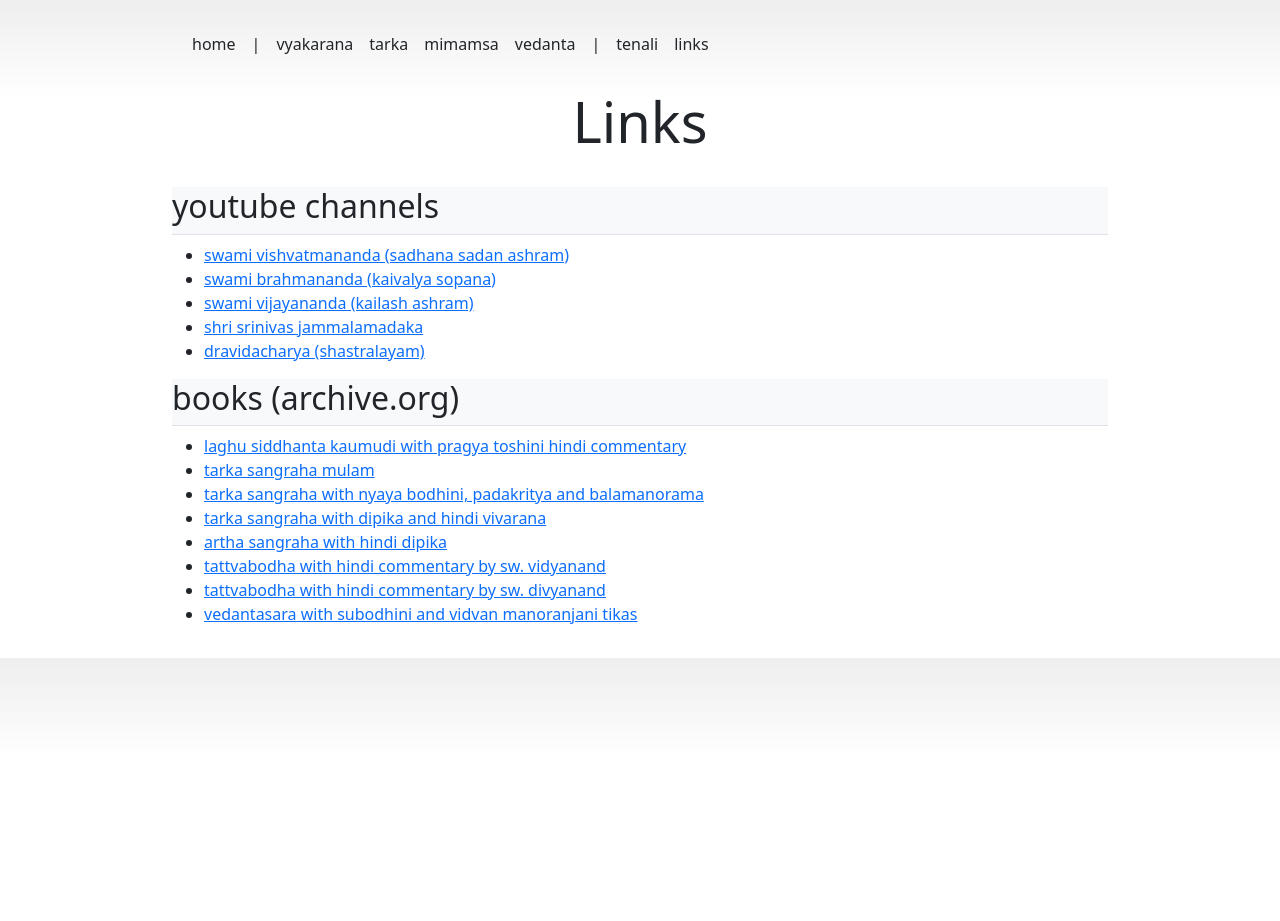
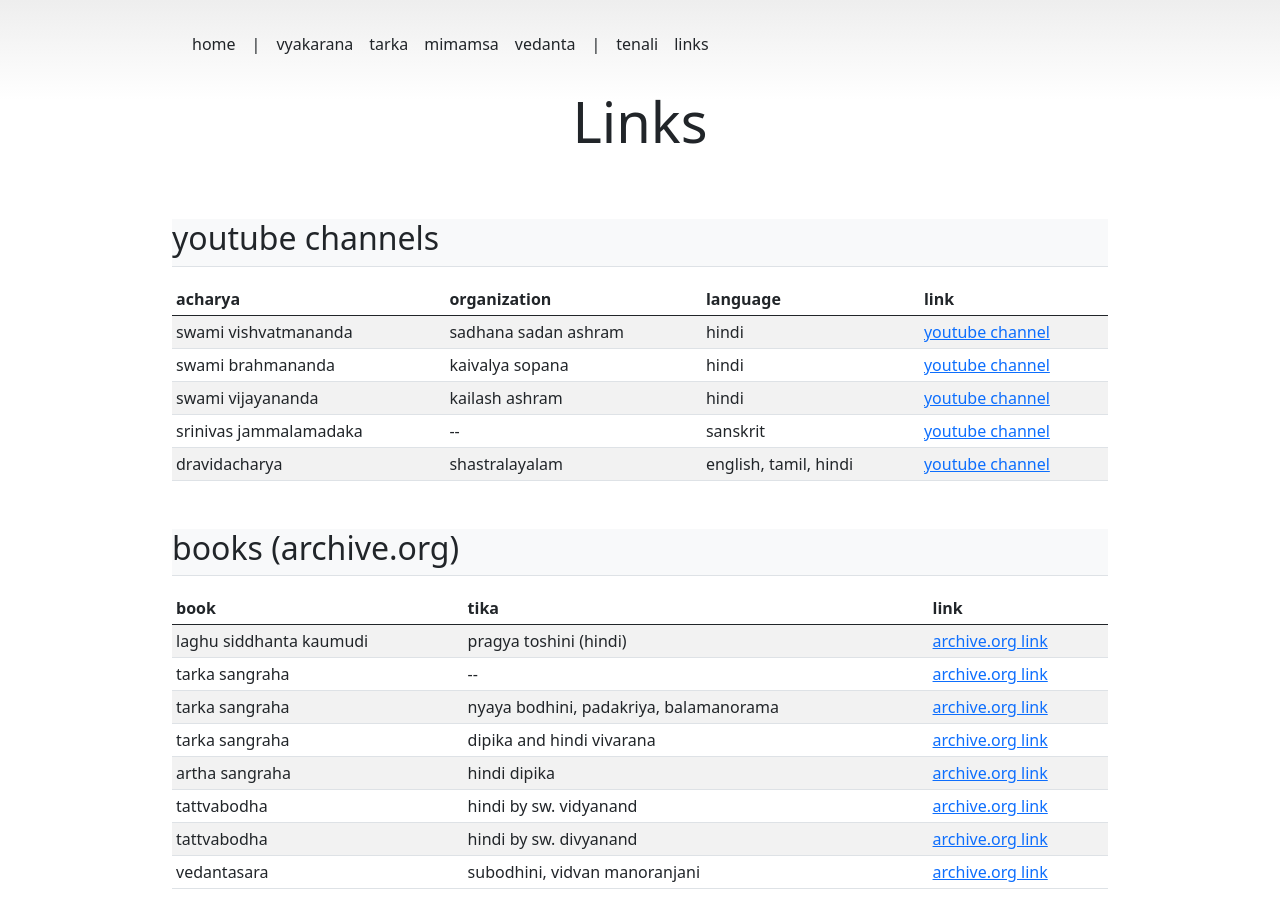
Before and after one commit to aupasana/vedanta, a Jekyll site: the page built from links.md, in a window 1280 px wide. Built offline with Jekyll 4.4.1, drawn with Linux system fonts in a browser that asks for light colours; before the commit the page ends 900 px from its top, so only the background shows below that.

Commit message:
links.md: format as tables

```diff
--- a/assets/vedanta.css
+++ b/assets/vedanta.css
@@ -45,3 +45,8 @@ h3 {
   padding: 0.5rem;
   margin: 1rem;
 }
+
+.links-table-header {
+  margin-top: 2rem;
+  margin-bottom: 1rem;
+}
--- a/links.md
+++ b/links.md
@@ -3,28 +3,103 @@
 # To modify the layout, see https://jekyllrb.com/docs/themes/#overriding-theme-defaults
 
 layout: default
+channels:
+    - guru: swami vishvatmananda
+      org: sadhana sadan ashram
+      lang: hindi
+      link: https://www.youtube.com/channel/UCVBRpMGGXxAKgm3UxzCcpHQ
+    - guru: swami brahmananda
+      org: kaivalya sopana
+      lang: hindi
+      link: https://www.youtube.com/channel/UC7ahgOP9X8riUl39nxgixFA
+    - guru: swami vijayananda
+      org: kailash ashram
+      lang: hindi
+      link: https://www.youtube.com/channel/UCPqECyffnKOhuYV-1GwAdkg
+    - guru: srinivas jammalamadaka
+      org:  --
+      lang: sanskrit
+      link: https://www.youtube.com/c/JammalamadakaSrinivas
+    - guru: dravidacharya
+      org: shastralayalam
+      lang: english, tamil, hindi
+      link: https://www.youtube.com/user/Shastralayam/playlists
+books:
+    - name: laghu siddhanta kaumudi
+      tika: pragya toshini (hindi)
+      link: https://archive.org/details/lVSS_laghu-siddhant-kaumudi-mlbd-dharanand-shastri
+    - name: tarka sangraha
+      tika: --
+      link: https://archive.org/details/tarkasangrahalaksanatippanirajanarayanashuklachowkambha_202003_601_s
+    - name: tarka sangraha
+      tika: nyaya bodhini, padakriya, balamanorama
+      link: https://archive.org/details/tarkasangrahanyayabodhinipadakrutyachandrajasimhabalamanoramaguruprasadshastripa_202003_136_J
+    - name: tarka sangraha
+      tika: dipika and hindi vivarana
+      link: https://archive.org/details/wg062/
+    - name: artha sangraha
+      tika: hindi dipika
+      link: https://archive.org/details/ArthaSangrahaPanditSriShobhitMishra
+    - name: tattvabodha
+      tika: hindi by sw. vidyanand
+      link: https://archive.org/details/TattvabodhaHindiKailash
+    - name: tattvabodha
+      tika: hindi by sw. divyanand
+      link: https://archive.org/details/TattvabodhaAtmabodha
+    - name: vedantasara
+      tika: subodhini, vidvan manoranjani
+      link: https://archive.org/details/VedantaSara1916WithTwoCOmmentariesNirnaySagarPress
 ---
+
 
 <div class="vedanta-header p-3 pb-md-4 mx-auto text-center">
     <h1 class="display-4 fw-normal">Links</h1>
 </div>
 
-<h2 class="pb-2 border-bottom bg-light">youtube channels</h2>
+<h2 class="pb-2 border-bottom bg-light links-table-header">youtube channels</h2>
 
-- [swami vishvatmananda (sadhana sadan ashram)](https://www.youtube.com/channel/UCVBRpMGGXxAKgm3UxzCcpHQ)
-- [swami brahmananda (kaivalya sopana)](https://www.youtube.com/channel/UC7ahgOP9X8riUl39nxgixFA)
-- [swami vijayananda (kailash ashram)](https://www.youtube.com/channel/UCPqECyffnKOhuYV-1GwAdkg)
-- [shri srinivas jammalamadaka](https://www.youtube.com/c/JammalamadakaSrinivas)
-- [dravidacharya (shastralayam)](https://www.youtube.com/user/Shastralayam/playlists)
+<div class="table-responsive">
+    <table class="table table-striped table-sm">
+        <thead>
+            <tr>
+                <th scope="col">acharya</th>
+                <th scope="col">organization</th>
+                <th scope="col">language</th>
+                <th scope="col">link</th>
+            </tr>
+        </thead>
+        <tbody>
+        {% for c in page.channels %}
+            <tr>
+                <td>{{c.guru}}</td>
+                <td>{{c.org}}</td>
+                <td>{{c.lang}}</td>
+                <td><a href="{{c.link}}">youtube channel</a></td>
+            </tr>
+        {% endfor %}
+        </tbody>
+    </table>
+</div>
 
+<h2 class="pb-2 border-bottom bg-light links-table-header">books (archive.org)</h2>
 
-<h2 class="pb-2 border-bottom bg-light">books (archive.org)</h2>
-
-- [laghu siddhanta kaumudi with pragya toshini hindi commentary](https://archive.org/details/lVSS_laghu-siddhant-kaumudi-mlbd-dharanand-shastri)
-- [tarka sangraha mulam](https://archive.org/details/tarkasangrahalaksanatippanirajanarayanashuklachowkambha_202003_601_s)
-- [tarka sangraha with nyaya bodhini, padakritya and balamanorama](https://archive.org/details/tarkasangrahanyayabodhinipadakrutyachandrajasimhabalamanoramaguruprasadshastripa_202003_136_J)
-- [tarka sangraha with dipika and hindi vivarana](https://archive.org/details/wg062/)
-- [artha sangraha with hindi dipika](https://archive.org/details/ArthaSangrahaPanditSriShobhitMishra)
-- [tattvabodha with hindi commentary by sw. vidyanand](https://archive.org/details/TattvabodhaHindiKailash)
-- [tattvabodha with hindi commentary by sw. divyanand](https://archive.org/details/TattvabodhaAtmabodha)
-- [vedantasara with subodhini and vidvan manoranjani tikas](https://archive.org/details/VedantaSara1916WithTwoCOmmentariesNirnaySagarPress)
+<div class="table-responsive">
+    <table class="table table-striped table-sm">
+        <thead>
+            <tr>
+                <th scope="col">book</th>
+                <th scope="col">tika</th>
+                <th scope="col">link</th>
+            </tr>
+        </thead>
+        <tbody>
+        {% for b in page.books %}
+            <tr>
+                <td>{{b.name}}</td>
+                <td>{{b.tika}}</td>
+                <td><a href="{{c.link}}">archive.org link</a></td>
+            </tr>
+        {% endfor %}
+        </tbody>
+    </table>
+</div>
```
